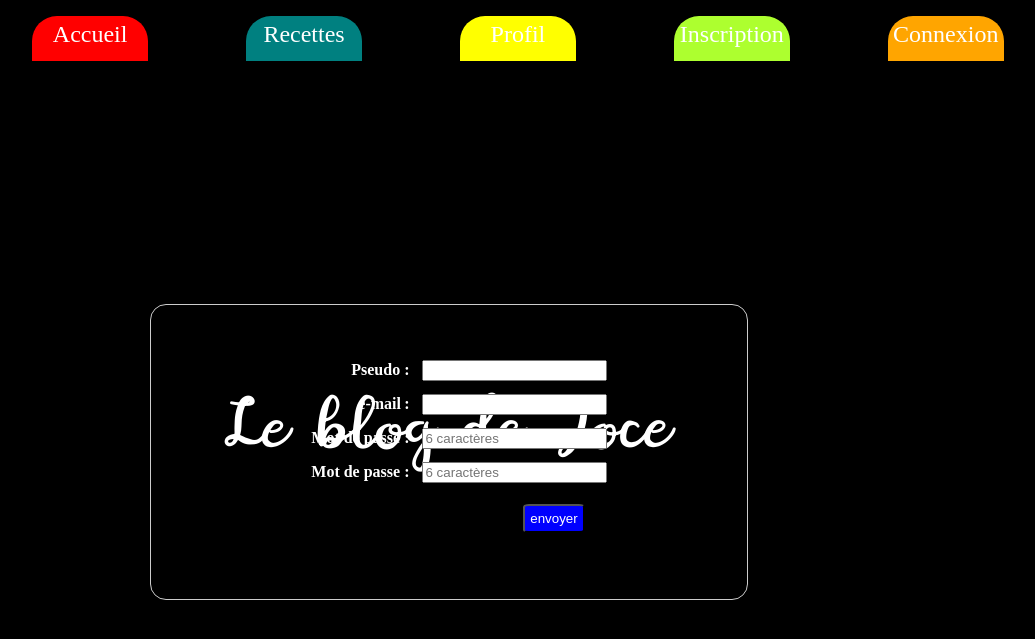
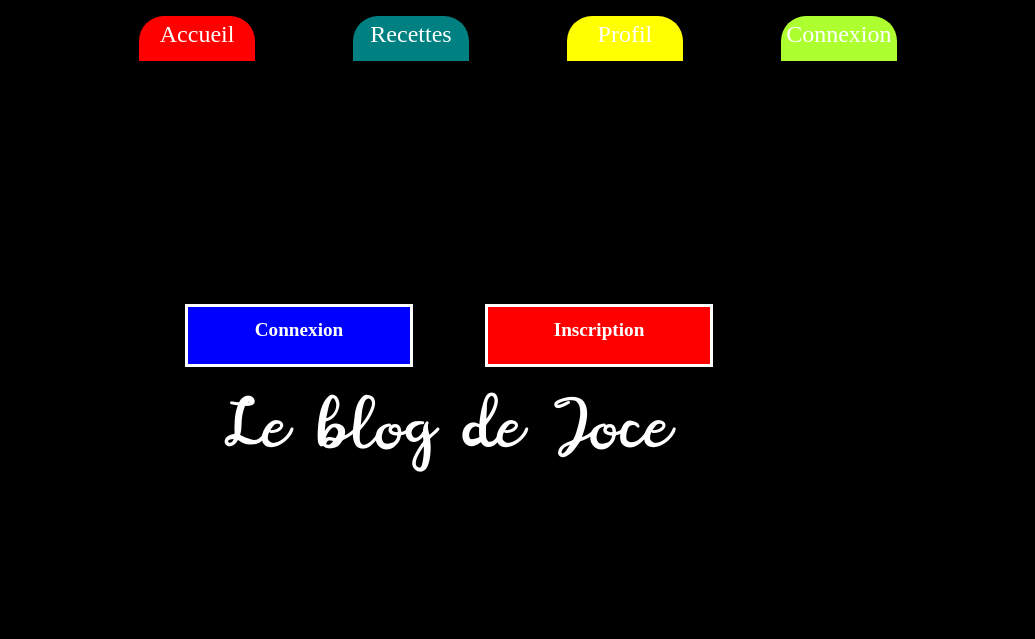
Before and after one commit to stephanieangibert/projet5, a PHP site: template view/frontend/subscribe.php in a window 1280 px wide. Shown: the top 639 px of the page, without its empty margins (191-1226 px from the left). Run offline with PHP 8.4, Linux system fonts and the light colour scheme; the template is opened without the code that fills it, so the values that code supplies are empty.

Commit message:
sign in log in

```diff
--- a/app/model/PostManager.php
+++ b/app/model/PostManager.php
@@ -1,7 +1,9 @@
 <?php
 //require_once("model/Manager.php");
+namespace app\model;
+require 'vendor/autoload.php';
+use app\model\Manager;
 
-namespace app\model;
 class PostManager extends Manager
 {
     public function getPosts()
--- a/composer.json
+++ b/composer.json
@@ -1,5 +1,5 @@
 {
-    "name": "P5_Angibert_Stephanie/ons",
+    "name": "p5_angibert_stephanie/ons",
     "require": {},
 	"autoload": {
 		"psr-4" : {
--- a/controller/frontend.php
+++ b/controller/frontend.php
@@ -2,6 +2,7 @@
 session_start();
 //require_once('model/PostManager.php');
 //require_once('model/MemberManager.php');
+require 'vendor/autoload.php';
 use app\model\Manager;
 use app\model\MemberManager;
 use app\model\PostManager;
@@ -35,6 +36,7 @@ function subscribe()
       $mdp=$_POST['password'];
       $mdp1=$_POST['pass1'];
       $admin=0;
+      $avatar="";
 
       if(!empty($_POST['pseudo']) AND !empty($_POST['email']) AND !empty($_POST['password']) AND !empty($_POST['pass1'])) {
          $pseudolength = strlen($pseudo);
@@ -49,7 +51,7 @@ function subscribe()
                         if(preg_match('#^(?=.*[a-z])(?=.*[A-Z])(?=.*[0-9]).{6,}$#', $mdp)){
                        $mdp= password_hash($_POST['password'], PASSWORD_DEFAULT);
                        $mdp1 = password_hash($_POST['pass1'], PASSWORD_DEFAULT);
-                       $insertmbr=$memberM->member($pseudo, $mail, $mdp,$admin);
+                       $insertmbr=$memberM->member($pseudo, $mail, $mdp,$admin,$avatar);
                        $erreur = "Votre compte a bien été créé !";
                        $_SESSION['pseudo']=$mailexist['pseudo'];
                      }
--- a/index.php
+++ b/index.php
@@ -1,10 +1,10 @@
 <?php
-require 'vendor/autoload.php';
+/* require 'vendor/autoload.php';
 use app\model\Manager;
 use app\model\MemberManager;
 use app\model\PostManager;
-use controller;
-//require('controller/frontend.php');
+ */
+ require('controller/frontend.php');
 //require('controller/backend.php');
 try {
     if (isset($_GET['action'])) {
--- a/public/css/menu.css
+++ b/public/css/menu.css
@@ -122,6 +122,17 @@ td{
 }
 #inscription {
     /* Uniquement centrer le formulaire sur la page */
+    margin: 2% auto;
+    width: 500px;
+    /* Encadré pour voir les limites du formulaire */
+    padding: 3em;
+    border: 1px solid #CCC;
+    border-radius: 1em;
+    color:white;
+    font-weight: bold;
+  }
+  #connexion {
+    /* Uniquement centrer le formulaire sur la page */
     margin: 0 auto;
     width: 500px;
     /* Encadré pour voir les limites du formulaire */
@@ -130,6 +141,10 @@ td{
     border-radius: 1em;
     color:white;
     font-weight: bold;
+    position: absolute;
+    left:30%;
+    top:60%;
+
   }
   label {
     /* Pour être sûrs que toutes les étiquettes ont même taille et sont correctement alignées */
@@ -151,3 +166,46 @@ td{
       padding-left: 12%;
       padding-top: 3%;
   }
+  #bouton{
+      display: flex;
+      flex-direction: row;
+      justify-content: space-around;
+      width: 600px;
+      margin: 0% auto;
+
+  }
+  #connex{
+      color:white;
+      font-weight: bold;
+      font-size: 120%;
+      padding-top: 2%;
+      width: 222px;
+      border: solid white;
+      text-align: center;
+      height: 45px;
+      background-color:blue;
+
+
+  }
+  #inscrip{
+    color:white;
+    font-weight: bold;
+    font-size: 120%;
+    padding-top: 2%;
+    width: 222px;
+    border: solid white;
+    text-align: center;
+    height: 45px;
+    background-color: red;
+
+
+  }
+  #submit3{
+    background-color:red;
+    color:white;
+    margin-left: 42%;
+    margin-top: 3%;
+    padding: 1%;
+    border-radius:10%;
+
+  }
--- /dev/null
+++ b/public/js/signInUp.js
@@ -0,0 +1,32 @@
+class Sign{
+constructor(){
+ document.getElementById("inscrip").style.visibility="visible";
+ document.getElementById("connex").style.visibility="visible";
+ document.getElementById("bouton").style.visibility="visible";
+document.getElementById("inscription").style.visibility="hidden";
+document.getElementById("connexion").style.visibility="hidden";
+document.getElementById("connex").addEventListener('click', this.connexion.bind(this));
+document.getElementById("inscrip").addEventListener('click', this.subscribe.bind(this));
+
+
+}
+connexion(){
+    document.getElementById("connexion").style.visibility="visible";
+    document.getElementById("inscription").style.visibility="hidden";
+    this.signVisib= document.getElementById("inscrip").style.visibility="visible";
+    this.logVisib= document.getElementById("connex").style.visibility="hidden";
+
+}
+subscribe(){
+    document.getElementById("inscription").style.visibility="visible";
+    document.getElementById("connexion").style.visibility="hidden";
+    this.signVisib= document.getElementById("inscrip").style.visibility="hidden";
+    this.logVisib= document.getElementById("connex").style.visibility="visible";
+
+}
+if (signIn){
+
+}
+
+}
+var intro=new Sign();
--- a/view/frontend/subscribe.php
+++ b/view/frontend/subscribe.php
@@ -1,4 +1,8 @@
 <?php ob_start();?>
+<div id="bouton">
+<div id="connex">Connexion</div>
+<div id="inscrip">Inscription</div>
+</div>
 <form action="" method="post" id="inscription">
     <div>
         <label for="name">Pseudo :</label>
@@ -24,8 +28,20 @@
     <?php
                if(isset($erreur)){
     echo '<font color="white">'. $erreur.'</font>'; }?>
+         </form>
+<form action="" method="post" id="connexion">
+<div>
+        <label for="mail">e-mail :</label>
+        <input type="email" id="mail" name="email">
+    </div>
+    <div>
+        <label for="mdp">Mot de passe :</label>
+        <input type="password" id="mdp" name="password" placeholder="6 caractères">
+    </div>
+    <input type="submit" name="submit" value="envoyer" id="submit3">
 
 </form>
+<script src="public/js/signInUp.js"> </script>
 <?php $content = ob_get_clean(); ?>
 
 <?php require('view/frontend/template.php'); ?>
--- a/view/frontend/template.php
+++ b/view/frontend/template.php
@@ -15,8 +15,7 @@
 <li class="accueil"><a href="accueil">Accueil</a></li>
 <li class="recettes"><a href="recettes">Recettes</a></li>
 <li class="profil"><a href="index.php?action=profil">Profil</a></li>
-<li class="inscription"><a href="index.php?action=subscribe">Inscription</a></li>
-<li class="connexion"><a href="connexion">Connexion</a></li>
+<li class="inscription"><a href="index.php?action=subscribe">Connexion</a></li>
 </ul>
 </nav>
 <h1>Le blog de Joce</h1>
```
Also changed, not shown: app/model/MemberManager.php (+4 -3 lines), 2 other files.
